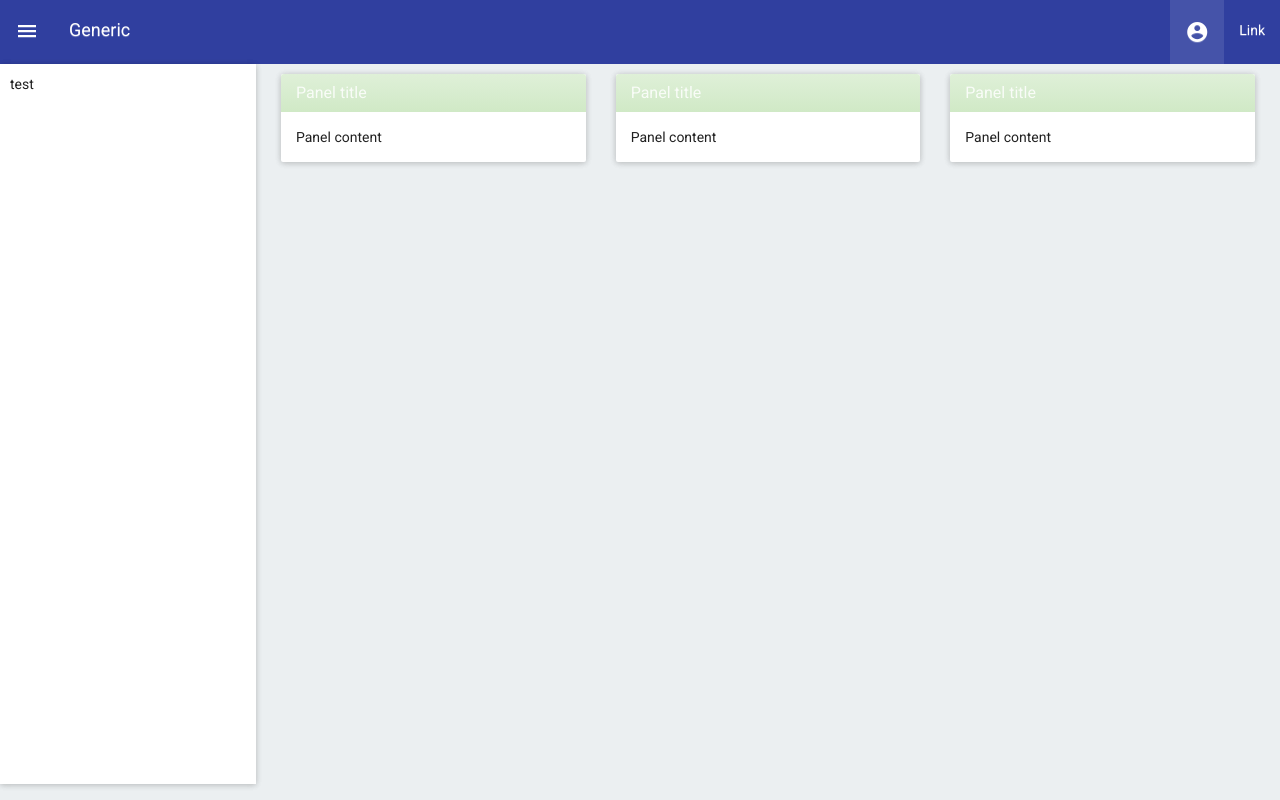
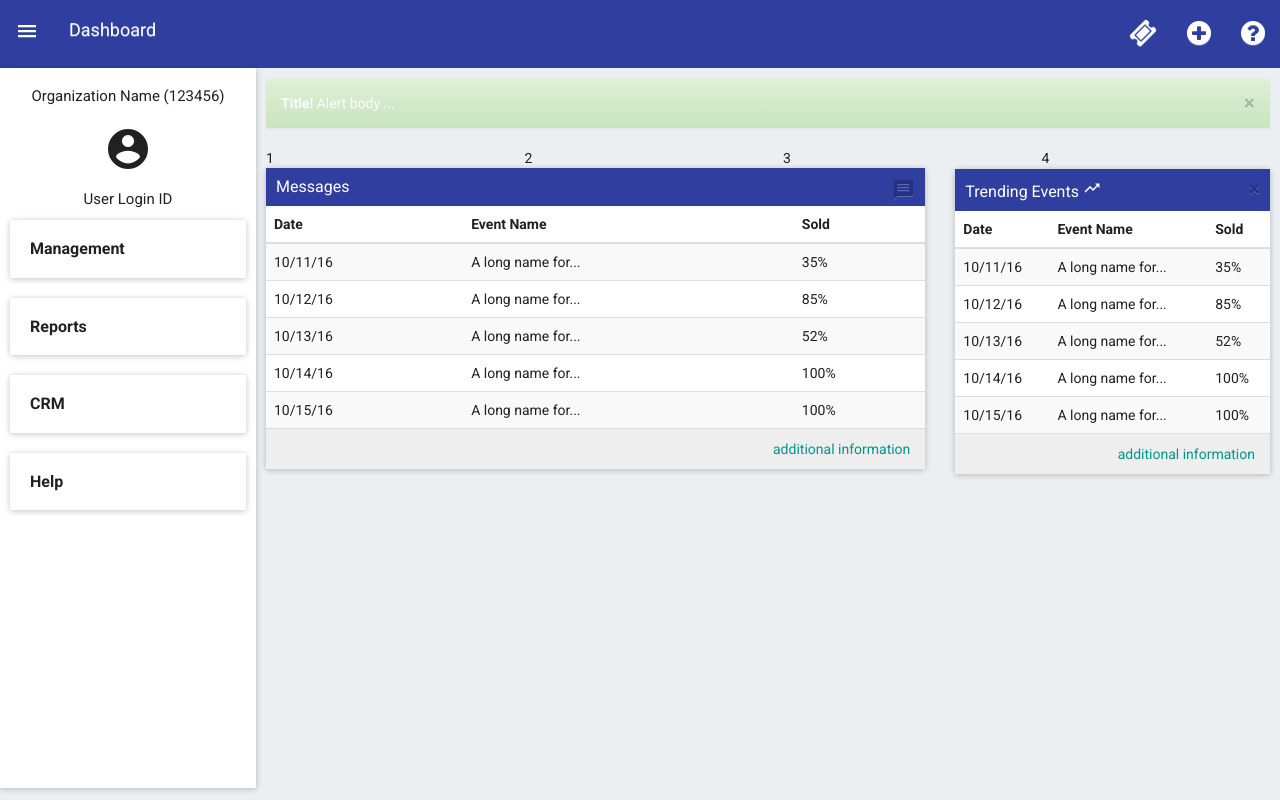
Before and after one commit to lucasperea/material-dashboard, a plain HTML site: page index.html in a window 1280 px wide. Drawn offline with nearby package versions, Linux system fonts and the light colour scheme.

Commit message:
eod commit

```diff
--- a/assets/js/dashboard.js
+++ b/assets/js/dashboard.js
@@ -1,7 +1,14 @@
 $(function(){
     $('#menu-btn').on("click",function(){
         $('#menu-toggle').toggle('slide', {direction: 'left'}, 200);
-         $('#wrapper').toggleClass('wrapper', 250);
-        $
+         $('#wrapper').toggleClass('wrapper', 200);
+
     });
 });
+$(function(){
+    $('#help-sidebar').on("click",function(){
+        $('#help-menu').show('slide', {direction: 'right'}, 200);
+
+
+    });
+});
--- a/assets/style.less
+++ b/assets/style.less
@@ -5,15 +5,22 @@
 @default-font: 'Roboto', sans-serif;
 @default-box-shadow: 0 1px 6px 0 rgba(0, 0, 0, 0.12), 0 1px 6px 0 rgba(0, 0, 0, 0.12);
 @default-padding: 1rem;
-//navigation
+//top navigation
 @nav-bg:#303f9f;
 @nav-color:#fff;
 @nav-link: #fff;
 @nav-link-hover: #fff;
 @nav-link-hover-bg:#3F51B5 ;
-//sidebar
+//sidebar navigation
 @sidebar-height: 90vh;
 @sidebar-width: 20%;
+@sidebar-width-mobile: 40%;
+@sidebar-nav-link: #212121;
+@sidebar-nav-weight: 700;
+@sidebar-panel-shadow: none;
+@sidebar-panel-bg: #fff;
+
+
 
 //wrapper
 @wrapper-shift: 20%;
@@ -32,17 +39,33 @@
 .primary-text-color    { color: #212121; }
 .secondary-text-color  { color: #757575; }
 .divider-color         { border-color: #BDBDBD; }
-.background-color { background: #ebeff1}
+.background-color      { background: #ebeff1}
 
 
 body {background:@primary-background-color; color:@text-color; font-family:@default-font;}
 
 
+.material-icons.md-18 { font-size: 18px; }
+.material-icons.md-24 { font-size: 24px; }
+.material-icons.md-36 { font-size: 36px; }
+.material-icons.md-48 { font-size: 48px; }
+/*sidebar*/
+.sidebar {  padding: @default-padding;   box-shadow: @default-box-shadow;position: absolute;height:@sidebar-height;width:@sidebar-width;background: @secondary-background-color; font-family: @default-font;}
+.sidebar a {color:@sidebar-nav-link;}
+.sidebar h3 {font-weight: 700;}
+.sidebar h4, p {font-size: 1.5rem;}
 
-.sidebar {  padding: @default-padding;   box-shadow: @default-box-shadow;position: absolute;height:@sidebar-height;width:@sidebar-width;background: @secondary-background-color; font-family: @default-font;}
-.navbar {background: @nav-bg; color:@nav-color; font-family:@default-font;margin-bottom:0;}
+
+
+
+.navbar {max-width: 100%;background: @nav-bg; color:@nav-color; font-family:@default-font;margin-bottom:0;}
 .navbar-indigo .navbar-nav > li > a:hover, .navbar-custom .navbar-nav > li > a:focus {
 background: @nav-link-hover-bg; color:@nav-link-hover; }
-.wrapper {margin-left:@wrapper-shift; max-width: 100%; padding: 1rem;}
+.wrapper {margin-left:@wrapper-shift;}
+.padding {padding: 1rem;}
 
-.panel-indigo {background: @panel-indigo-bg; color:@panel-indigo-text;}
+/*dashboard*/
+
+/*panels*/
+.panel-sidebar {background:@sidebar-panel-bg; font-weight: @sidebar-nav-weight; padding: 1rem;}
+.panel-indigo {background: @panel-indigo-bg; color:@panel-indigo-text; padding: 1rem;}
--- a/index.html
+++ b/index.html
@@ -31,67 +31,240 @@
 </head>
 
 <body>
-
-	<div class="navbar navbar-indigo">
+<div class="container-fluid">
+<div class="row">
+		<div class="navbar navbar-indigo" role="navigation">
 
 		<a id="menu-btn" class="navbar-brand" href="#"><i id="hamburger-menu" class="material-icons">menu</i></i></a>
-		<a class="navbar-brand" href="#">Generic</a>
-		<ul class="nav navbar-nav pull-right">
-			<li class="active">
-				<a href="#"><i class="material-icons">account_circle</i>	</a>
+		<a class="navbar-brand hiddex-xs" href="#">Dashboard</a>
+
+
+
+
+
+
+		<ul id="top-nav-userinfo" class="nav navbar-nav navbar-right hidden-xs ">
+			<li class="dropdown ">
+				<a href="#" class="dropdown-toggle" data-toggle="dropdown"><i class="fa fa-ticket fa-2x" aria-hidden="true"></i></a></a>
+				<ul class="dropdown-menu">
+					<li><a href="#">Quick Sale</a></li>
+					<li><a href="#">Box Office</a></li>
+					<li><a href="#">Complimentary</a></li>
+					<li><a href="#">Phone</a></li>
+
+
+				</ul>
 			</li>
-			<li>
-				<a href="#">Link</a>
+
+
+					<li class="dropdown ">
+				<a href="#" class="dropdown-toggle" data-toggle="dropdown"><i class="fa fa-plus-circle fa-2x" aria-hidden="true"></i></a>
+				<ul class="dropdown-menu">
+					<li><a href="#">Add Event</a></li>
+					<li><a href="#">Add Production</a></li>
+					<li><a href="#">Add Venue</a></li>
+
+				</ul>
 			</li>
+			<li><a id="help-sidebar" href="#"><i class="fa fa-question-circle fa-2x" aria-hidden="true"></i></a></li>
 		</ul>
+
 	</div>
-<aside id="menu-toggle" class="sidebar">
-	test
+	</div>
+	</div>
+<aside id="menu-toggle" class="sidebar hidden-xs">
+
+	<div class="row">
+		<div class="col-sm-12 text-center">
+			<h4>Organization Name (123456)</h4>
+			<h2><i class="material-icons md-48">account_circle</i></h2>
+
+			<p>User Login ID</p>
+		</div>
+	</div>
+		<div class="row">
+		<div class="col-sm-12 text-left">
+<!--mgmt-->
+<div class="panel panel-sidebar">
+	 <div class="panel-sidebar">
+			<h3 class="panel-title">
+				<a data-toggle="collapse" href="#collapse1">Management</a>
+			</h3>
+	  </div>
+	  <div id="collapse1" class="panel-collapse collapse">
+	<div class="panel-body">
+	   Basic panel example
+	</div>
+	  </div>
+</div>
+<!--reports-->
+<div class="panel panel-sidebar">
+	 <div class="panel-sidebar">
+			<h3 class="panel-title">
+				<a data-toggle="collapse" href="#collapse1">Reports</a>
+			</h3>
+	  </div>
+	  <div id="collapse1" class="panel-collapse collapse">
+	<div class="panel-body">
+	   Basic panel example
+	</div>
+	  </div>
+</div>
+<!--crm-->
+<div class="panel panel-sidebar">
+	 <div class="panel-sidebar">
+			<h3 class="panel-title">
+				<a data-toggle="collapse" href="#collapse1">CRM</a>
+			</h3>
+	  </div>
+	  <div id="collapse1" class="panel-collapse collapse">
+	<div class="panel-body">
+	   Basic panel example
+	</div>
+	  </div>
+</div>
+<!--help-->
+<div class="panel panel-sidebar">
+	 <div class="panel-sidebar">
+			<h3 class="panel-title">
+				<a data-toggle="collapse" href="#collapse1">Help</a>
+			</h3>
+	  </div>
+	  <div id="collapse1" class="panel-collapse collapse">
+	<div class="panel-body">
+	   Basic panel example
+	</div>
+	  </div>
+</div>
+
+		</div>
+	</div>
+
 </aside>
+
 	<section id="wrapper" class="wrapper">
 
-		<div id="content" class="content-shift container-fluid">
+		<div id="content" class=" padding container-fluid">
 
+<div class="row">
+	<div class="col-sm-12">
+
+		<div class="alert alert-success">
+			<button type="button" class="close" data-dismiss="alert" aria-hidden="true">&times;</button>
+			<strong>Title!</strong> Alert body ...
+		</div>
+
+	</div>
+</div>
+<div class="row">
+	<div class="col-sm-3">
+1
+	</div>
+		<div class="col-sm-3">
+		2
+	</div>
+		<div class="col-sm-3">
+		3
+	</div>
+		<div class="col-sm-3">
+	4
+	</div>
+</div>
 			<div class="row">
 
-				<div class="col-xs-12 col-sm-4 col-md-4col-lg-4">
+
+								<div class="col-xs-12 col-sm-8 col-md-8 col-lg-8">
+		<!--tix content-->
+	<div id="messages" class="panel panel-success">
+	  <div class="panel-indigo">
+			<h3 class="panel-title">Messages <button type="button" class="close" data-dismiss="trending-events" aria-hidden="false"><i class="material-icons">message</i></button></h3>
+	  </div>
+		<table class="table table-striped">
+			<thead>
+				<tr><th>Date</th>
+					<th>Event Name</th>
+					<th>Sold</th>
+				</tr>
+			</thead>
+			<tbody>
+				<tr ><td>10/11/16</td>
+					<td>A long name for...</td>
+					<td>35%</td>
+				</tr>
+					<tr ><td>10/12/16</td>
+					<td>A long name for...</td>
+					<td>85%</td>
+				</tr>
+					<tr><td>10/13/16</td>
+					<td>A long name for...</td>
+					<td>52%</td>
+				</tr>
+					<tr><td>10/14/16</td>
+					<td>A long name for...</td>
+					<td>100%</td>
+				</tr>
+				</tr>
+					<tr><td>10/15/16</td>
+					<td>A long name for...</td>
+					<td>100%</td>
+				</tr>
+			</tbody>
+		</table>
+
+	  <div class="panel-footer text-right">
+<a href="#">additional information</a>
+	  </div>
+</div>
+
+
+	</div>
+									<div class="col-xs-12 col-sm-4 col-md-4 col-lg-4">
 		<!--tix content-->
 
 
-<div class="panel panel-success">
-	  <div class="panel-heading">
-			<h3 class="panel-title">Panel title</h3>
-	  </div>
-	  <div class="panel-body">
-			Panel content
-	  </div>
-</div>
-
-				</div>
+	</div>
 								<div class="col-xs-12 col-sm-4 col-md-4col-lg-4">
 		<!--tix content-->
 
 
-<div class="panel panel-success">
-	  <div class="panel-heading">
-			<h3 class="panel-title">Panel title</h3>
+<div id="trending-events" class="panel panel-success">
+	  <div class="panel-indigo">
+			<h3 class="panel-title">Trending Events <i class="material-icons md-18">trending_up</i> <button type="button" class="close" data-dismiss="trending-events" aria-hidden="true">&times;</button></h3>
 	  </div>
-	  <div class="panel-body">
-			Panel content
-	  </div>
-</div>
+		<table class="table table-striped">
+			<thead>
+				<tr><th>Date</th>
+					<th>Event Name</th>
+					<th>Sold</th>
+				</tr>
+			</thead>
+			<tbody>
+				<tr ><td>10/11/16</td>
+					<td>A long name for...</td>
+					<td>35%</td>
+				</tr>
+					<tr ><td>10/12/16</td>
+					<td>A long name for...</td>
+					<td>85%</td>
+				</tr>
+					<tr><td>10/13/16</td>
+					<td>A long name for...</td>
+					<td>52%</td>
+				</tr>
+					<tr><td>10/14/16</td>
+					<td>A long name for...</td>
+					<td>100%</td>
+				</tr>
+				</tr>
+					<tr><td>10/15/16</td>
+					<td>A long name for...</td>
+					<td>100%</td>
+				</tr>
+			</tbody>
+		</table>
 
-				</div>
-								<div class="col-xs-12 col-sm-4 col-md-4col-lg-4">
-		<!--tix content-->
-
-
-<div class="panel panel-success">
-	  <div class="panel-heading">
-			<h3 class="panel-title">Panel title</h3>
-	  </div>
-	  <div class="panel-body">
-			Panel content
+	  <div class="panel-footer text-right">
+<a href="#">additional information</a>
 	  </div>
 </div>
 
@@ -102,6 +275,9 @@
 		</div>
 
 	</section>
+	<aside id="help-menu">
+hi
+	</aside>
 
 	<footer class="footer">
 
@@ -119,6 +295,7 @@
 
 	</footer>
 
+
 	<!-- Latest compiled and minified JavaScript -->
 <script   src="https://code.jquery.com/jquery-3.1.0.min.js"   integrity="sha256-cCueBR6CsyA4/9szpPfrX3s49M9vUU5BgtiJj06wt/s="   crossorigin="anonymous"></script>
 	<script   src="https://code.jquery.com/ui/1.12.1/jquery-ui.min.js"   integrity="sha256-VazP97ZCwtekAsvgPBSUwPFKdrwD3unUfSGVYrahUqU="   crossorigin="anonymous"></script>
```
Also changed, not shown: assets/css/bootstrap.min.css, assets/style.css.
